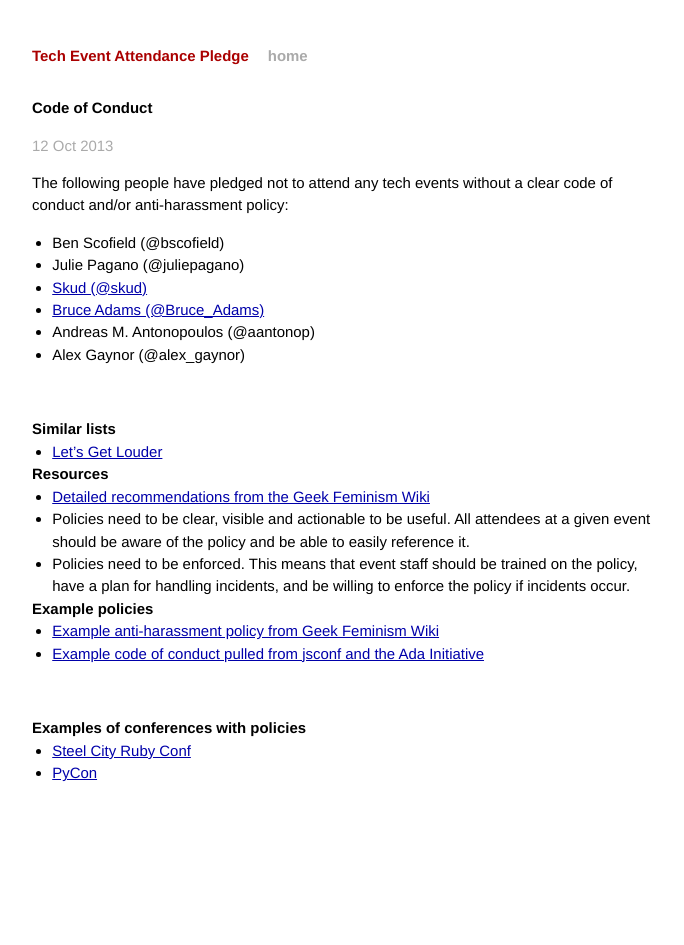
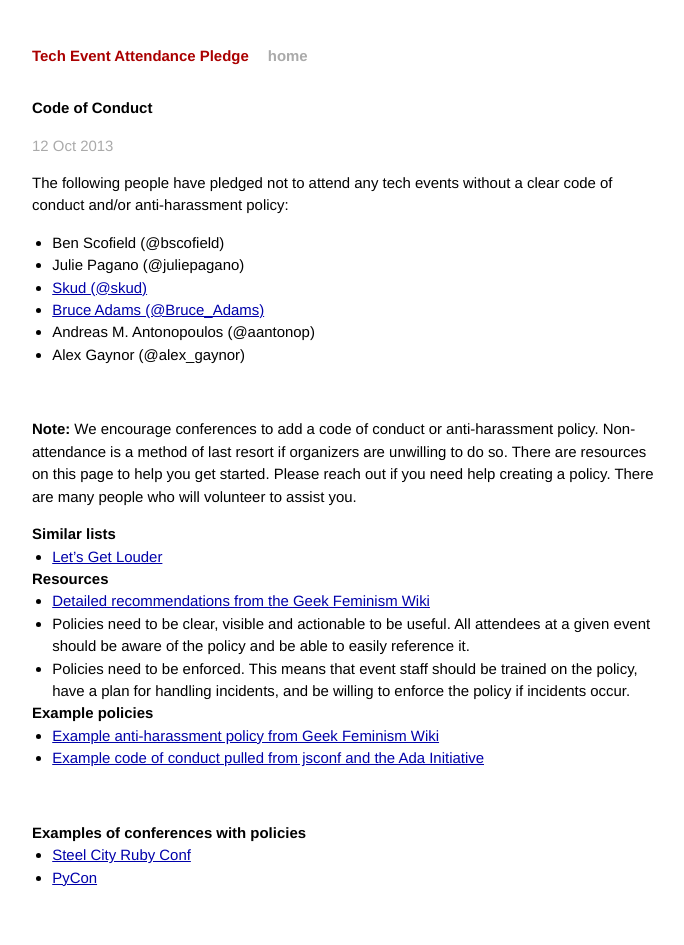
Before and after one commit to techtektek/tech-event-attendance-pledge.github.io, a Jekyll site: the page built from _posts/2013-10-12-code-of-conduct.markdown, in a window 1280 px wide. Shown: the whole page, without its empty margins (294-978 px from the left). Built offline with Jekyll 4.4.1, drawn with Linux system fonts in a browser that asks for light colours; Markdown is read by kramdown in place of the engine named in the settings.

Commit message:
Add clarifying language to code of conduct page.

```diff
--- a/_posts/2013-10-12-code-of-conduct.markdown
+++ b/_posts/2013-10-12-code-of-conduct.markdown
@@ -4,7 +4,6 @@ title:  "Code of Conduct"
 date:   2013-10-12 11:11:52
 categories:
 ---
-
 The following people have pledged not to attend any tech events without a
 clear code of conduct and/or anti-harassment policy:
 
@@ -16,6 +15,13 @@ clear code of conduct and/or anti-harassment policy:
 * Alex Gaynor (@alex_gaynor)
 
 <br/>
+
+**Note:** We encourage conferences to add a code of conduct or
+anti-harassment policy. Non-attendance is a method of last resort if organizers
+are unwilling to do so. There are resources on this page to help you
+get started. Please reach out if you need help creating a policy. There are many
+people who will volunteer to assist you.
+
 
 ## Similar lists
 
```
